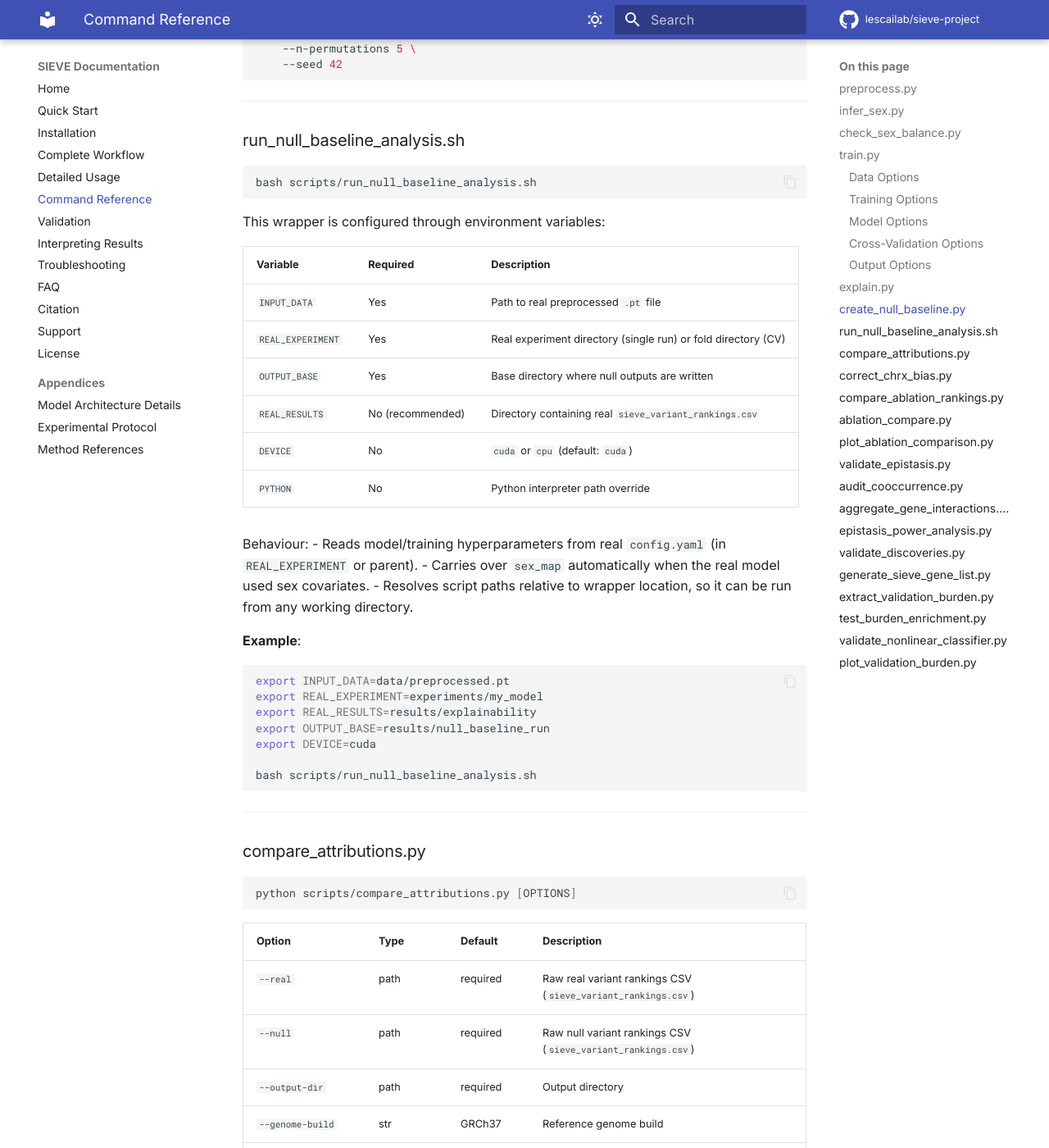
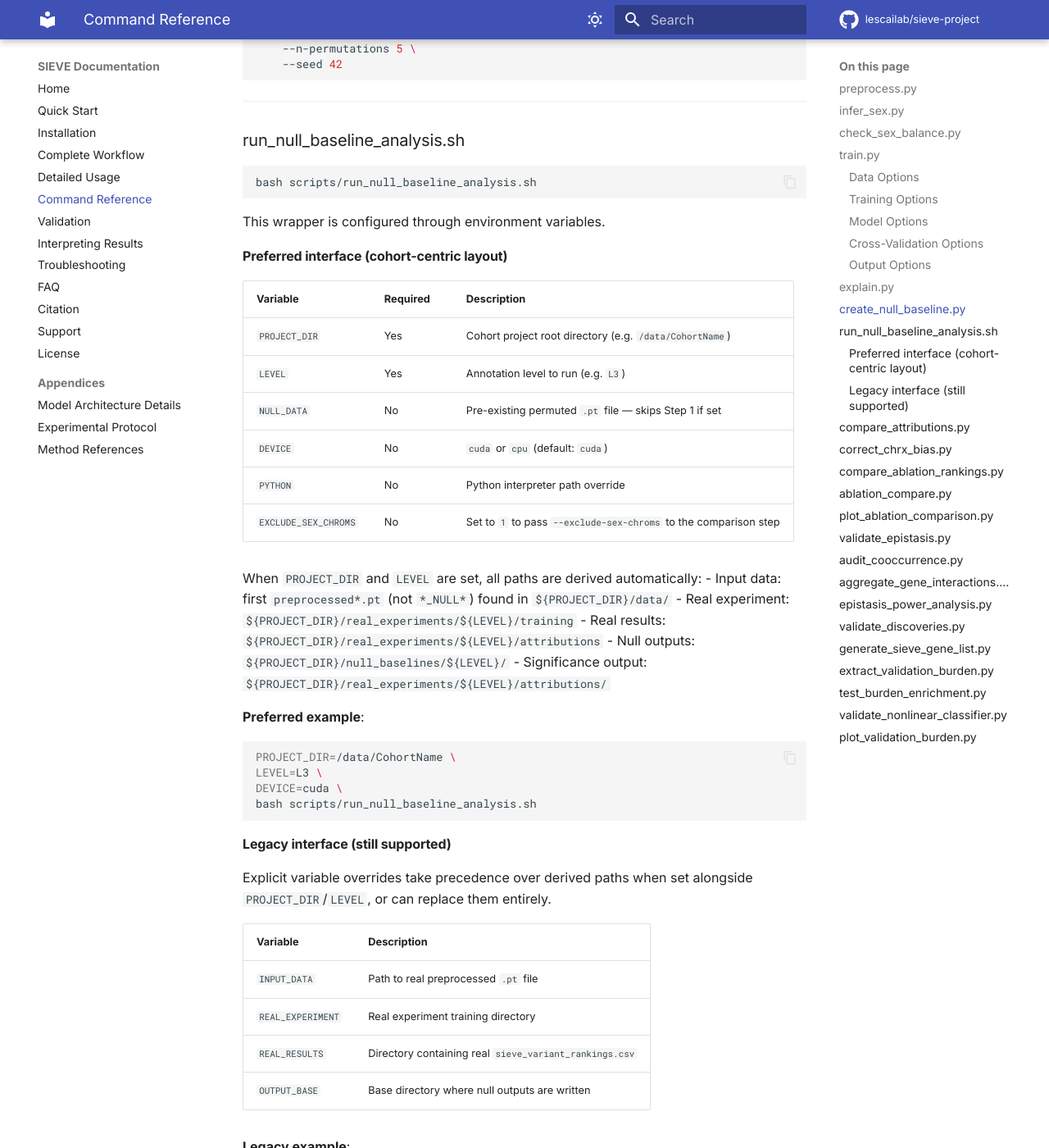
Before and after one commit to lescailab/sieve-project, an MkDocs documentation site: the page built from documentation/command-reference.md, in a window 1280 px wide and 1400 px high, scrolled down 6781 px. Shown: the whole window at 82% size. Built offline with MkDocs 1.6.1 and Material for MkDocs 9.7.7, drawn with Linux system fonts in a browser that asks for light colours; comment, search, counter and statistics services are not loaded; some of the changed text lies outside the part shown.

Commit message:
Add --project-dir routing and cohort-centric directory layout
- compare_attributions.py: add --project-dir (mutually exclusive with
  --output-dir) and _infer_level_from_path() to route output to
  {project}/real_experiments/{LEVEL}/attributions/ automatically

- correct_chrx_bias.py: add --project-dir routing to
  {project}/real_experiments/{LEVEL}/attributions/corrected/; update
  docstring to clarify input should be variant_rankings_with_significance.csv
  (significance columns are preserved through z-scoring)

- run_null_baseline_analysis.sh: add PROJECT_DIR + LEVEL as preferred
  primary interface; derive all paths automatically from cohort root;
  keep legacy variables (INPUT_DATA, REAL_EXPERIMENT, REAL_RESULTS,
  OUTPUT_BASE) as overrides for backwards compatibility; step 4 now
  writes significance output to real_experiments/{LEVEL}/attributions/

- tests/test_null_contrast.py: add TestCorrectChrxBiasPreservesSignificanceColumns
  (empirical_p_variant and fdr_variant survive z-scoring) and
  TestCompareAttributionsProjectDir (--project-dir routing, level
  inference, mutual exclusion with --output-dir)

- All documentation updated: command-reference.md, complete-workflow.md,
  interpreting-results.md, quick-start.md, README.md, USER_GUIDE.md,
  conda/USAGE.md — reflect new interface, corrected chrX order of
  operations (run on significance file, not raw), and updated ablation
  loop to use PROJECT_DIR/LEVEL and corrected_variant_rankings.csv

````diff
--- a/documentation/command-reference.md
+++ b/documentation/command-reference.md
@@ -237,23 +237,46 @@
 bash scripts/run_null_baseline_analysis.sh
 ```
 
-This wrapper is configured through environment variables:
+This wrapper is configured through environment variables.
+
+#### Preferred interface (cohort-centric layout)
 
 | Variable | Required | Description |
 |---------|----------|-------------|
-| `INPUT_DATA` | Yes | Path to real preprocessed `.pt` file |
-| `REAL_EXPERIMENT` | Yes | Real experiment directory (single run) or fold directory (CV) |
-| `OUTPUT_BASE` | Yes | Base directory where null outputs are written |
-| `REAL_RESULTS` | No (recommended) | Directory containing real `sieve_variant_rankings.csv` |
+| `PROJECT_DIR` | Yes | Cohort project root directory (e.g. `/data/CohortName`) |
+| `LEVEL` | Yes | Annotation level to run (e.g. `L3`) |
+| `NULL_DATA` | No | Pre-existing permuted `.pt` file — skips Step 1 if set |
 | `DEVICE` | No | `cuda` or `cpu` (default: `cuda`) |
 | `PYTHON` | No | Python interpreter path override |
+| `EXCLUDE_SEX_CHROMS` | No | Set to `1` to pass `--exclude-sex-chroms` to the comparison step |
 
-Behaviour:
-- Reads model/training hyperparameters from real `config.yaml` (in `REAL_EXPERIMENT` or parent).
-- Carries over `sex_map` automatically when the real model used sex covariates.
-- Resolves script paths relative to wrapper location, so it can be run from any working directory.
+When `PROJECT_DIR` and `LEVEL` are set, all paths are derived automatically:
+- Input data: first `preprocessed*.pt` (not `*_NULL*`) found in `${PROJECT_DIR}/data/`
+- Real experiment: `${PROJECT_DIR}/real_experiments/${LEVEL}/training`
+- Real results: `${PROJECT_DIR}/real_experiments/${LEVEL}/attributions`
+- Null outputs: `${PROJECT_DIR}/null_baselines/${LEVEL}/`
+- Significance output: `${PROJECT_DIR}/real_experiments/${LEVEL}/attributions/`
 
-**Example**:
+**Preferred example**:
+```bash
+PROJECT_DIR=/data/CohortName \
+LEVEL=L3 \
+DEVICE=cuda \
+bash scripts/run_null_baseline_analysis.sh
+```
+
+#### Legacy interface (still supported)
+
+Explicit variable overrides take precedence over derived paths when set alongside `PROJECT_DIR`/`LEVEL`, or can replace them entirely.
+
+| Variable | Description |
+|---------|-------------|
+| `INPUT_DATA` | Path to real preprocessed `.pt` file |
+| `REAL_EXPERIMENT` | Real experiment training directory |
+| `REAL_RESULTS` | Directory containing real `sieve_variant_rankings.csv` |
+| `OUTPUT_BASE` | Base directory where null outputs are written |
+
+**Legacy example**:
 ```bash
 export INPUT_DATA=data/preprocessed.pt
 export REAL_EXPERIMENT=experiments/my_model
@@ -263,6 +286,11 @@
 
 bash scripts/run_null_baseline_analysis.sh
 ```
+
+Behaviour:
+- Reads model/training hyperparameters from real `config.yaml` (in `REAL_EXPERIMENT` or parent).
+- Carries over `sex_map` automatically when the real model used sex covariates.
+- Resolves script paths relative to wrapper location, so it can be run from any working directory.
 
 ---
 
@@ -276,17 +304,30 @@
 |--------|------|---------|-------------|
 | `--real` | path | required | Raw real variant rankings CSV (`sieve_variant_rankings.csv`) |
 | `--null` | path | required | Raw null variant rankings CSV (`sieve_variant_rankings.csv`) |
-| `--output-dir` | path | required | Output directory |
+| `--output-dir` | path | required* | Output directory. Mutually exclusive with `--project-dir` |
+| `--project-dir` | path | required* | Cohort project root. Output routed to `{project-dir}/real_experiments/{LEVEL}/attributions/` (level inferred from `--real` path). Mutually exclusive with `--output-dir` |
 | `--genome-build` | str | GRCh37 | Reference genome build |
 | `--exclude-sex-chroms` | flag | False | Exclude chrX/chrY before empirical p-value and FDR computation |
 
-**Example**:
+\* Exactly one of `--output-dir` or `--project-dir` is required.
+
+**Example (explicit output)**:
 ```bash
 python scripts/compare_attributions.py \
     --real results/explainability/sieve_variant_rankings.csv \
     --null results/null_attributions/sieve_variant_rankings.csv \
     --output-dir results/attribution_comparison \
     --genome-build GRCh37
+```
+
+**Example (project-dir routing)**:
+```bash
+python scripts/compare_attributions.py \
+    --real /data/CohortName/real_experiments/L3/attributions/sieve_variant_rankings.csv \
+    --null /data/CohortName/null_baselines/L3/attributions/sieve_variant_rankings.csv \
+    --project-dir /data/CohortName \
+    --genome-build GRCh37
+# Output: /data/CohortName/real_experiments/L3/attributions/
 ```
 
 ---
@@ -297,22 +338,40 @@
 python scripts/correct_chrx_bias.py [OPTIONS]
 ```
 
+Run this script on the significance-annotated file
+(`variant_rankings_with_significance.csv` from `compare_attributions.py`) to add
+chrX-corrected rankings while preserving all existing columns including
+`empirical_p_variant` and `fdr_variant`. Do not run on null rankings.
+
 | Option | Type | Default | Description |
 |--------|------|---------|-------------|
-| `--rankings` | path | required | Variant rankings CSV |
-| `--output-dir` | path | required | Output directory |
+| `--rankings` | path | required | Variant rankings CSV (typically `variant_rankings_with_significance.csv`) |
+| `--output-dir` | path | required* | Output directory. Mutually exclusive with `--project-dir` |
+| `--project-dir` | path | required* | Cohort project root. Output routed to `{project-dir}/real_experiments/{LEVEL}/attributions/corrected/` (level inferred from `--rankings` path). Mutually exclusive with `--output-dir` |
 | `--exclude-sex-chroms` | flag | True | Exclude chrX/chrY from final rankings (default) |
 | `--include-sex-chroms` | flag | False | Include chrX/chrY (flagged) in rankings |
 | `--genome-build` | str | GRCh37 | Reference genome build |
 | `--top-k` | int | 100 | Top variants to annotate in plot |
 
-**Example**:
+\* Exactly one of `--output-dir` or `--project-dir` is required.
+
+**Example (explicit output)**:
 ```bash
 python scripts/correct_chrx_bias.py \
-    --rankings results/explainability/sieve_variant_rankings.csv \
-    --output-dir results/explainability_corrected \
+    --rankings results/attribution_comparison/variant_rankings_with_significance.csv \
+    --output-dir results/attribution_comparison/corrected \
     --include-sex-chroms \
     --genome-build GRCh37
+```
+
+**Example (project-dir routing)**:
+```bash
+python scripts/correct_chrx_bias.py \
+    --rankings /data/CohortName/real_experiments/L3/attributions/variant_rankings_with_significance.csv \
+    --project-dir /data/CohortName \
+    --include-sex-chroms \
+    --genome-build GRCh37
+# Output: /data/CohortName/real_experiments/L3/attributions/corrected/
 ```
 
 ---
````
Also changed, not shown: README.md (+20 -9 lines), USER_GUIDE.md (+77 -50 lines), conda/USAGE.md (+15 -6 lines), documentation/complete-workflow.md (+13 -12 lines), documentation/interpreting-results.md (+12 -3 lines), documentation/quick-start.md (+4 -6 lines), 4 other files.
